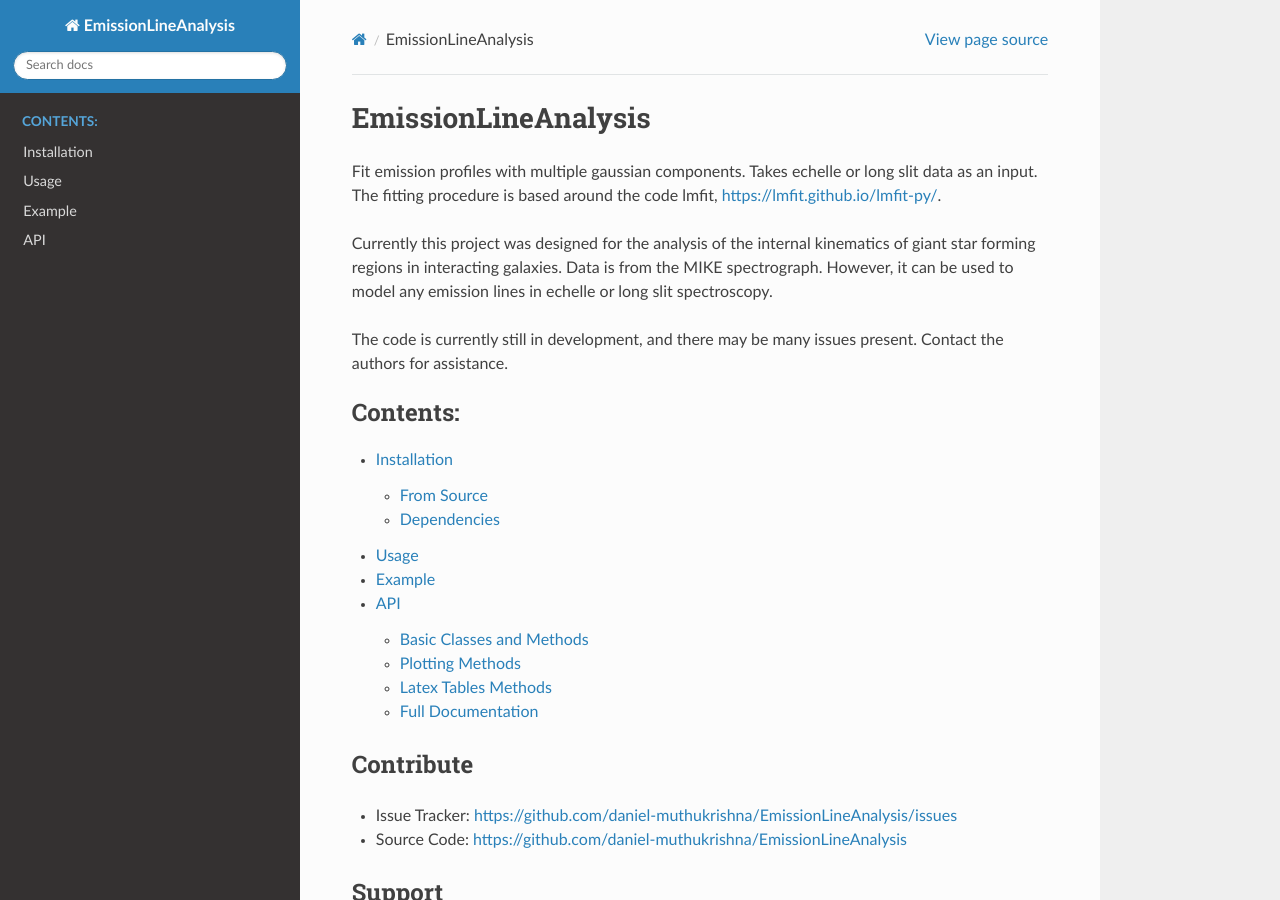
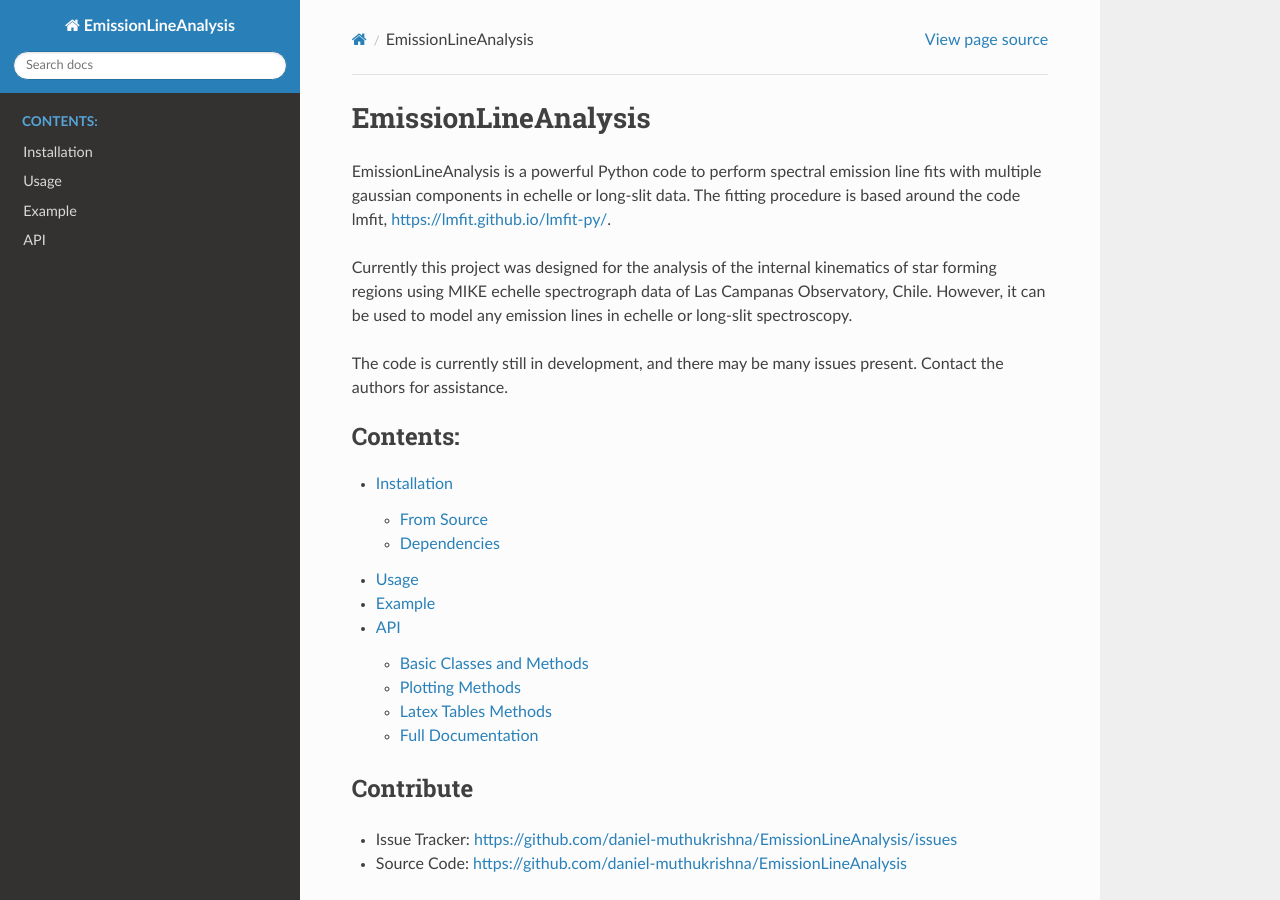
Before and after one commit to daniel-muthukrishna/FitELP, a Sphinx documentation site: the page built from docs/index.rst, in a window 1280 px wide and 900 px high. Built offline with Sphinx 7.4.7 and the Read the Docs theme 2.0.0, drawn with Linux system fonts in a browser that asks for light colours.

Commit message:
Update index.rst

```diff
--- a/docs/index.rst
+++ b/docs/index.rst
@@ -5,12 +5,9 @@
 
 EmissionLineAnalysis
 ====================
-Fit emission profiles with multiple gaussian components. Takes echelle or long slit data as an input.
-The fitting procedure is based around the code lmfit, https://lmfit.github.io/lmfit-py/.
+EmissionLineAnalysis is a powerful Python code to perform spectral emission line fits with multiple gaussian components in echelle or long-slit data. The fitting procedure is based around the code lmfit, https://lmfit.github.io/lmfit-py/.
 
-Currently this project was designed for the analysis of the internal kinematics of giant star forming regions in
-interacting galaxies. Data is from the MIKE spectrograph. However, it can be used to model any emission lines in
-echelle or long slit spectroscopy.
+Currently this project was designed for the analysis of the internal kinematics of star forming regions using MIKE echelle spectrograph data of Las Campanas Observatory, Chile. However, it can be used to model any emission lines in echelle or long-slit spectroscopy.
 
 The code is currently still in development, and there may be many issues present. Contact the authors for assistance.
 
```
